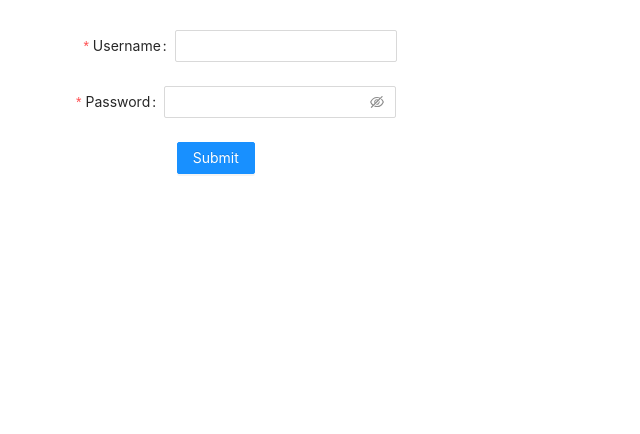
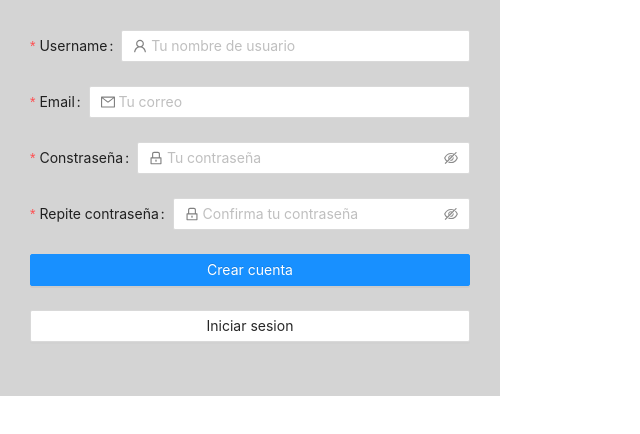
Before and after one commit to MrSetOne/cantastik-frontend, a React (Create React App) app: page /logpage in a window 1280 px wide. Shown: the top 434 px of the page, without its empty margins (0-640 px from the left). Built offline with nearby package versions, Linux system fonts and the light colour scheme.

Commit message:
interface state, signup and switch

```diff
--- a/src/App.jsx
+++ b/src/App.jsx
@@ -3,13 +3,19 @@ import './App.css';
 import "antd/dist/antd.css";
 import LogPage from './components/LogPage/LogPage';
 import NavBar from './components/NavBar/NavBar';
+import { BrowserRouter, Route, Routes } from 'react-router-dom';
 
 
 function App() {
   return (
     <div className="App">
-      <NavBar/>
-      <LogPage/>
+      <BrowserRouter>
+        <NavBar/>
+        <Routes>
+          <Route path="/logpage" element={<LogPage/>}/>
+        </Routes>
+      </BrowserRouter>
+
     </div>
   );
 }
--- a/src/app/store.js
+++ b/src/app/store.js
@@ -1,10 +1,12 @@
 import { configureStore } from '@reduxjs/toolkit';
 // import counterReducer from '../features/counter/counterSlice';
 import auth from "../features/auth/authSlice";
+import interfaces from "../features/interface/interfacesSlice"
 
 
 export const store = configureStore({
     reducer: {
-        auth
+        auth,
+        interfaces,
     },
 });
--- a/src/components/LogPage/LogPage.jsx
+++ b/src/components/LogPage/LogPage.jsx
@@ -1,9 +1,24 @@
+import { useSelector } from "react-redux"
 import Login from "./Login/Login"
+import SignUp from "./SignUp/SignUp"
+
+
 
 const LogPage = () => {
+
+
+  const { needSignUp } = useSelector((state) => state.interfaces)
+
+
+
+
+
+
   return (
     <section className="LogPage">
-        <Login/>
+      {needSignUp?<Login/>:<SignUp/>}
+
+
     </section>
   )
 }
--- a/src/components/LogPage/Login/Login.jsx
+++ b/src/components/LogPage/Login/Login.jsx
@@ -1,6 +1,9 @@
 import { Button,  Form, Input } from 'antd';
 import {useDispatch} from 'react-redux'
 import { login } from '../../../features/auth/authSlice'
+import {MailOutlined,LockOutlined } from '@ant-design/icons'
+import { changeNeedSignUp } from "../../../features/interface/interfacesSlice";
+
 
 
 const Login = () => {
@@ -18,39 +21,38 @@ const Login = () => {
       };
 
   return (
-    <div className='Login' style={{width:'min(500px,100%)', padding:'30px'}}>
+    <div className='Login' style={{width:'min(500px,100%)', padding:'30px', backgroundColor:"#D4D4D4"}}>
             <Form
-      name="basic"
-      labelCol={{ span: 8 }}
-      wrapperCol={{ span: 16 }}
-      initialValues={{ remember: true }}
+      name="login"
+      className="login-form"
       onFinish={onFinish}
       onFinishFailed={onFinishFailed}
       autoComplete="off"
     >
       <Form.Item
-        label="Username"
         name="email"
         rules={[{ required: true, message: 'Please input your username!' }]}
-        labelCol={{span: 0, offset: 0}}
         style={{display:'flex',justifyContent:'center'}}
       >
-        <Input />
+        <Input prefix={<MailOutlined className="site-form-item-icon" style={{color:"gray"}} />} placeholder="Tu email"/>
       </Form.Item>
 
       <Form.Item
-        label="Password"
         name="password"
         rules={[{ required: true, message: 'Please input your password!' }]}
-        labelCol={{span: 0, offset: 0}}
         style={{display:'flex',justifyContent:'center'}}
       >
-        <Input.Password />
+        <Input.Password prefix={<LockOutlined  className="site-form-item-icon" style={{color:"gray"}}/>} placeholder="Tu contraseña"/>
       </Form.Item>
 
-      <Form.Item wrapperCol={{ offset: 8, span: 16 }}>
-        <Button type="primary" htmlType="submit">
-          Submit
+      <Form.Item >
+      <Button style={{width:"100%"}} type="primary" htmlType="submit" className="login-form-button">
+          Iniciar sesión
+        </Button>
+      </Form.Item>
+      <Form.Item >
+      <Button style={{width:"100%"}} type="default" className="login-form-button" onClick={()=>dispatch(changeNeedSignUp())}>
+          Crear cuenta
         </Button>
       </Form.Item>
     </Form>
--- /dev/null
+++ b/src/components/LogPage/SignUp/SignUp.jsx
@@ -0,0 +1,138 @@
+import { Button,  Form, Input } from 'antd';
+import {MailOutlined,LockOutlined,UserOutlined } from '@ant-design/icons'
+import { useDispatch } from 'react-redux';
+import { changeNeedSignUp } from "../../../features/interface/interfacesSlice";
+
+
+
+
+const SignUp = () => {
+
+  const onFinish = (values) => {
+    console.log('Success:', values);
+  };
+
+  const onFinishFailed = (errorInfo) => {
+    console.log('Failed:', errorInfo);
+  };
+
+  const dispatch = useDispatch()
+  return (
+    <article className='SignUp' style={{width:'min(500px,100%)', padding:'30px', backgroundColor:"#D4D4D4"}}>
+        <Form
+        name='signup'
+        onFinish={onFinish}
+        onFinishFailed={onFinishFailed}
+        >
+          <Form.Item
+          label="Username"
+          name="Username"
+          rules={[
+            {
+              required: true,
+              message: 'El nombre de usuario es obligatorio',
+            },
+          ]}
+          >
+            <Input
+            placeholder='Tu nombre de usuario'
+            prefix={
+              <UserOutlined
+              className="site-form-item-icon"
+              style={{color:"gray"}}
+              />}
+            />
+          </Form.Item>
+          <Form.Item
+          label="Email"
+          name="email"
+          rules={[
+            {
+              required: true,
+              message: 'El correo electronico es obligatorio',
+              type: 'email'
+            },
+          ]}
+          >
+            <Input
+            placeholder='Tu correo'
+            prefix={
+              <MailOutlined
+              className="site-form-item-icon"
+              style={{color:"gray"}}
+              />}
+            >
+            </Input>
+          </Form.Item>
+
+
+          <Form.Item
+          name="password"
+          label="Constraseña"
+          rules={[
+            {
+              required: true,
+              message: 'Please input your password!',
+            },
+          ]}
+          hasFeedback
+          >
+            <Input.Password
+            prefix={
+              <LockOutlined
+              className="site-form-item-icon"
+              style={{color:"gray"}}
+              />}
+              placeholder="Tu contraseña"
+            />
+          </Form.Item>
+          <Form.Item
+            name="confirm"
+            label="Repite contraseña"
+            dependencies={['password']}
+            hasFeedback
+            rules={[
+              {
+                required: true,
+                message: 'Please confirm your password!',
+              },
+              ({ getFieldValue }) => ({
+                validator(_, value) {
+                  if (!value || getFieldValue('password') === value) {
+                    return Promise.resolve();
+                  }
+                  return Promise.reject(new Error('The two passwords that you entered do not match!'));
+                },
+              }),
+            ]}
+          >
+            <Input.Password
+            prefix={
+              <LockOutlined
+              className="site-form-item-icon"
+              style={{color:"gray"}}
+              />}
+              placeholder="Confirma tu contraseña"
+            />
+          </Form.Item>
+          <Form.Item >
+            <Button style={{width:"100%"}} type="primary" htmlType="submit" className="login-form-button">
+                Crear cuenta
+              </Button>
+            </Form.Item>
+            <Form.Item >
+            <Button style={{width:"100%"}} type="default" className="login-form-button" onClick={()=>dispatch(changeNeedSignUp())}>
+                Iniciar sesion
+              </Button>
+            </Form.Item>
+
+
+
+
+
+        </Form>
+    </article>
+  )
+}
+
+export default SignUp
--- a/src/components/NavBar/NavBar.jsx
+++ b/src/components/NavBar/NavBar.jsx
@@ -17,7 +17,6 @@ const NavBar = () => {
 
 
 
-
   return (
     <nav className="NavBar">
         {user?<Avatar>{user.username.substring(0,1)}</Avatar>:null}
--- a/src/features/auth/authService.js
+++ b/src/features/auth/authService.js
@@ -6,11 +6,9 @@ const API_URL = "http://localhost:8080"
 const login = async(user) => {
     const res = await axios.put(API_URL + '/users/login', user)
     if (res.data) {
-        console.log(res.data)
         localStorage.setItem('user', JSON.stringify(res.data.loggedUser))
         localStorage.setItem('token', JSON.stringify(res.data.token))
     }
-    console.log(res.data)
     return res.data
 }
 
--- a/src/features/auth/authSlice.js
+++ b/src/features/auth/authSlice.js
@@ -62,7 +62,6 @@ export const authSlice = createSlice({
 
 
         .addCase(login.fulfilled, (state, action) => {
-                console.log(action.payload)
                 state.user = action.payload.loggedUser;
                 state.token = action.payload.token
                 state.isLoading = false;
--- /dev/null
+++ b/src/features/interface/interfacesSlice.js
@@ -0,0 +1,21 @@
+import { createSlice } from "@reduxjs/toolkit";
+
+const initialState = {
+    needSignUp: false,
+};
+
+export const interfacesSlice = createSlice({
+    name: "interfaces",
+    initialState,
+    reducers: {
+        changeNeedSignUp: (state) => {
+            state.needSignUp = !state.needSignUp
+        },
+    },
+    extraReducers: (builder) => {
+
+    },
+});
+export const { changeNeedSignUp } = interfacesSlice.actions;
+
+export default interfacesSlice.reducer;
```
